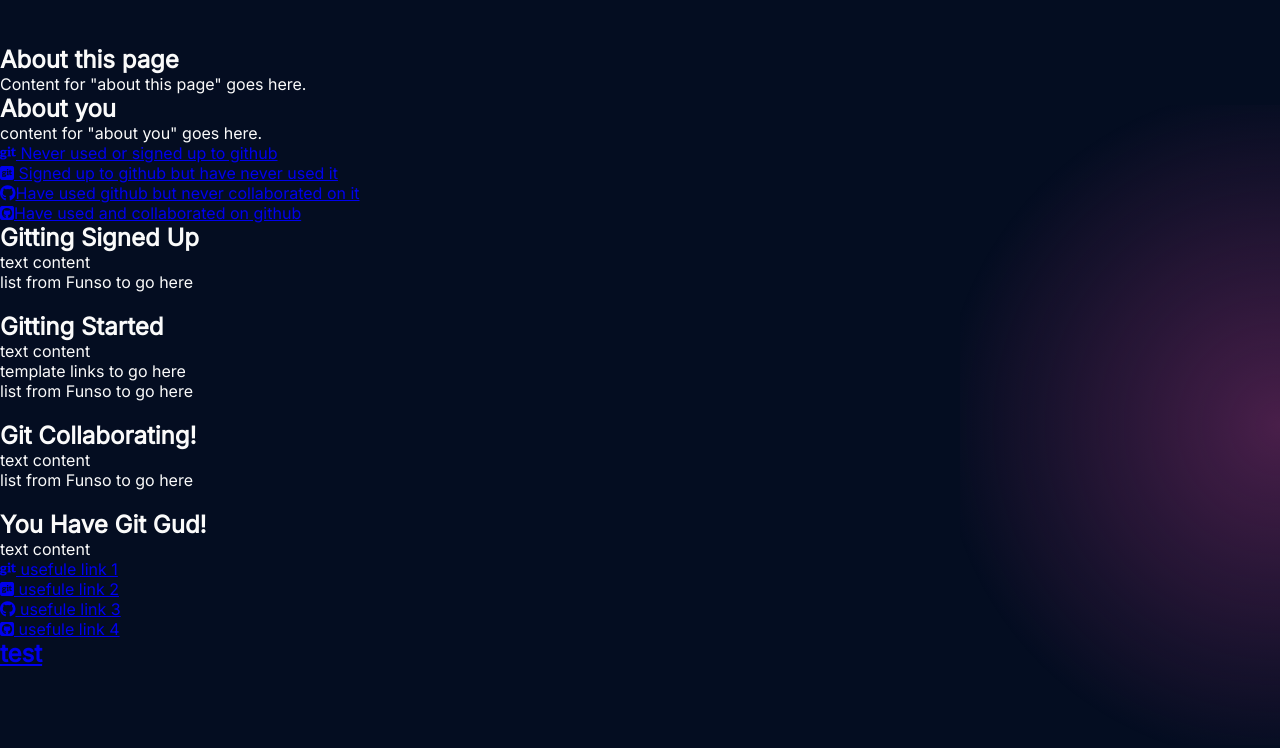
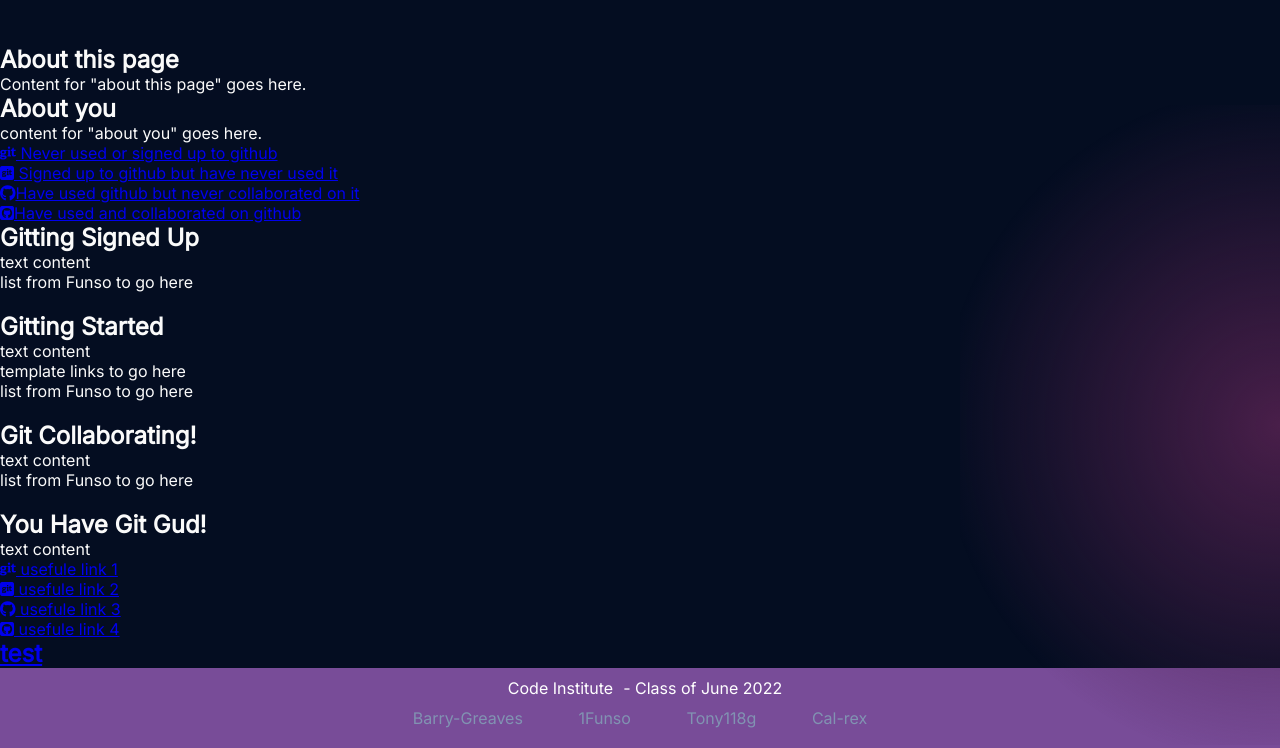
Before and after one commit to Cal-Rex/project-1, a plain HTML site: page index.html in a window 1280 px wide. Shown: the part 455-1203 px from the top of the page. Before the commit the page ends 1123 px from the top, so only its background shows below. Drawn offline with Linux system fonts and the light colour scheme.

Commit message:
Add footer content and style

```diff
--- a/index.html
+++ b/index.html
@@ -149,11 +149,22 @@
             <h1><a href="gitpod.html">test</a></h1>
         </div>
     </section>
-<footer></footer>
+    <footer>
+        <div id="footer-info">
+            <p>
+            <a href="https://codeinstitute.net/global/">Code Institute</a>- Class of June 2022</p>
+        </div>
+        <ul>
+            <li>Barry-Greaves</li>
+            <li>1Funso</li>
+            <li>Tony118g</li>
+            <li>Cal-rex</li>
+        </ul>
+    </footer>
 
-<!-- font awesome script -->
+    <!-- font awesome script -->
 
- <script src="https://kit.fontawesome.com/3ed3f67f13.js" crossorigin="anonymous"></script>
+    <script src="https://kit.fontawesome.com/3ed3f67f13.js" crossorigin="anonymous"></script>
 </body>
 
 </html>
--- a/style.css
+++ b/style.css
@@ -165,3 +165,37 @@
     to {visibility: visible;
         left: 25px;}
 }
+
+/* footer */
+
+footer{
+    height: fit-content;
+    background-color: #784c98;
+    color:#8193b2;
+}
+
+footer a{
+    text-decoration: none;
+    margin:10px;
+    color:white;
+}
+
+footer a:hover{
+    text-decoration: underline;
+}
+
+#footer-info{
+    text-align: center;
+    padding:10px;
+    color:white;
+}
+
+footer ul{
+    text-align: center;
+    height: 40px;
+}
+
+footer li{
+    display:inline;
+    margin:2%;
+}
```
